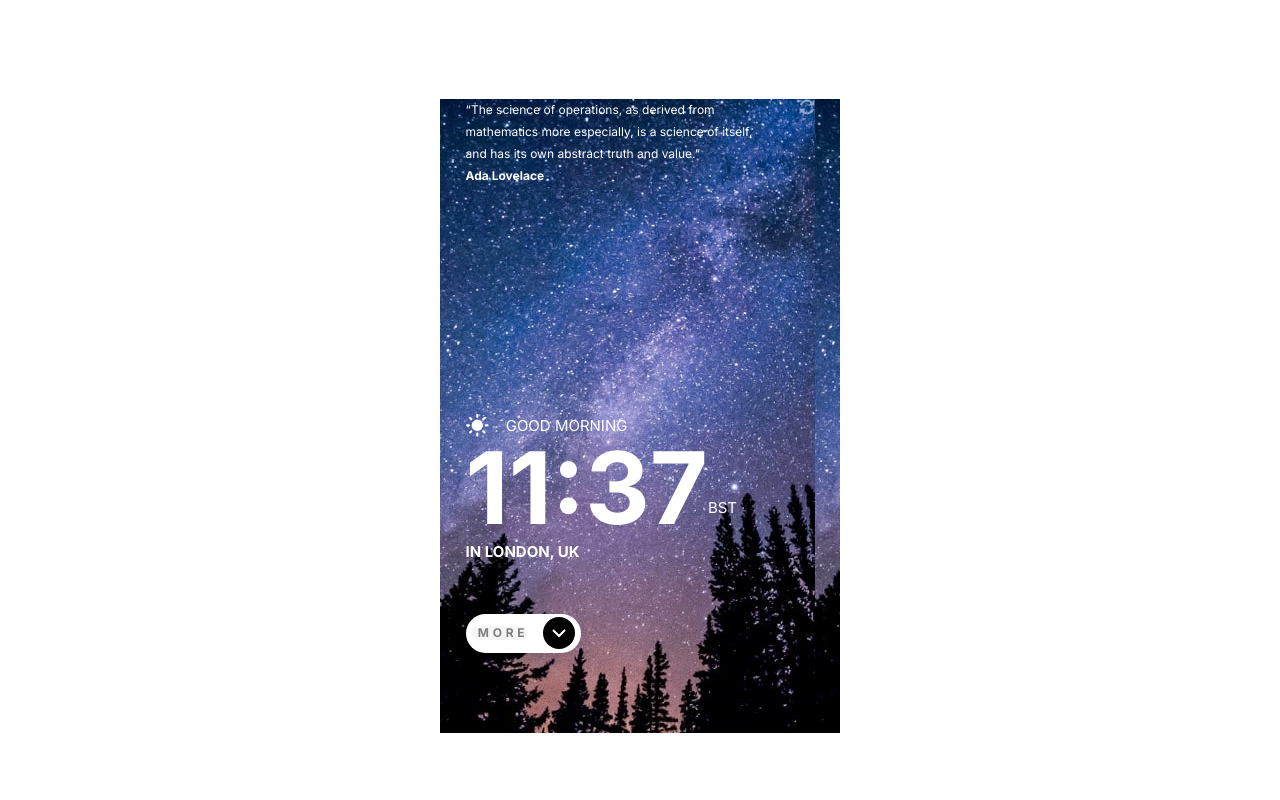
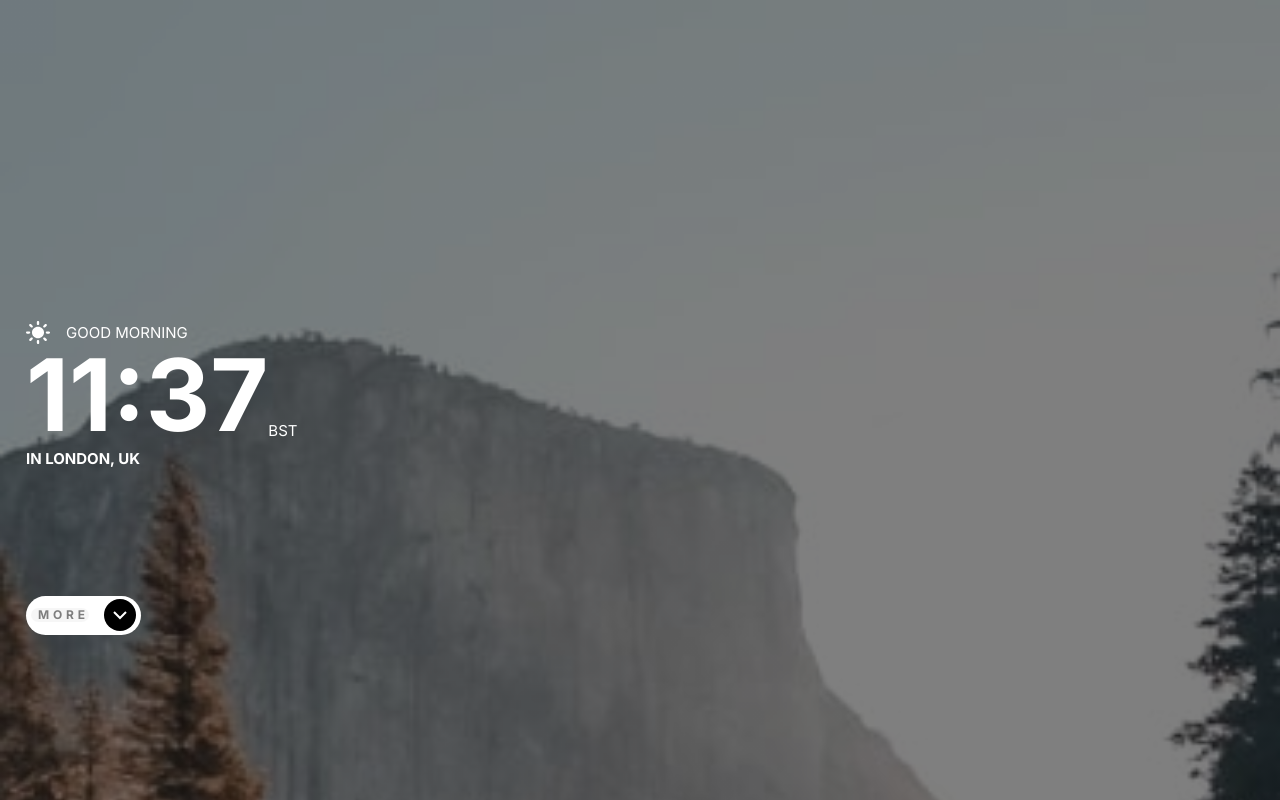
Before and after one commit to Alberto-12/the-clock-app, a React (Create React App) app: page / in a window 1280 px wide. Shown: the top 800 px of the page. Built offline with nearby package versions, Linux system fonts and the light colour scheme.

Commit message:
did some changes on the layout

```diff
--- a/src/components/Clock.css
+++ b/src/components/Clock.css
@@ -4,13 +4,6 @@
   margin: 0;
   padding: 0;
   box-sizing: border-box;
-}
-
-body {
-    height: 100vh;
-  display: flex;
-  justify-content: center;
-  align-items: center;
 }
 
 #container {
@@ -27,5 +20,12 @@ body {
 }
 
 div .dark {
-  background-image: url("../assets/mobile/bg-image-nighttime.jpg");
+  width: 100%;
+  height: 100vh;
+  display: flex;
+  flex-direction: column;
+  justify-content: space-between;
+  background-image: linear-gradient(rgba(0, 0, 0, 0.5), rgba(0, 0, 0, 0.5)), url("../assets/mobile/bg-image-nighttime.jpg");
+  background-repeat: no-repeat;
+  background-size: cover;
 }
--- a/src/components/Clock.js
+++ b/src/components/Clock.js
@@ -1,16 +1,16 @@
-import Generator from "./quote-generator/Generator";
+/*import Generator from "./quote-generator/Generator";*/
 import More from "./more-div/More";
-/*import Less from "./less-div/Less";*/
+import Less from "./less-div/Less";
 import "./Clock.css";
 
 const Clock = ({ darkTheme }) => {
 
   const containerClassName = darkTheme ? "dark": "" ;
   return (
-    <div  className={containerClassName}>
-      <Generator />
+    <div  id="container" className={containerClassName}>
+      {/*<Generator />*/}
       <More />
-      {/*<Less />*/}
+      <Less />
     </div>
   );
 };
--- a/src/components/less-div/Less.css
+++ b/src/components/less-div/Less.css
@@ -8,15 +8,14 @@
 
 #less-div {
   width: 100%;
-    height: 17em;
-    margin-bottom: 0px;
+  height: 45%;
   background: rgba(255, 255, 255, 0.75);
   backdrop-filter: blur(20.3871px);
   display: grid;
-    grid-template-columns: 3fr  1fr;
+  grid-template-columns: 3fr 1fr;
   padding-top: 48px;
   padding-left: 26px;
-    padding-right: 25px;
+  padding-right: 26px;
   padding-bottom: 48px;
   color: white;
 }
--- a/src/components/less-div/Less.js
+++ b/src/components/less-div/Less.js
@@ -2,8 +2,7 @@ import "./Less.css";
 
 const Less = () => {
     return (
-        <div>
-            <div id="less-div">
+        <div id="less-div">
           <p className="left-column">current time zone</p>
           <p className="right-column">Europe/London</p>
           <p className="left-column">day of the year</p>
@@ -13,7 +12,6 @@ const Less = () => {
           <p className="left-column">week number</p>
           <p className="right-column numbers">42</p>
 </div>
-        </div>
     )
 }
 
--- a/src/components/more-div/More.css
+++ b/src/components/more-div/More.css
@@ -7,14 +7,10 @@
 }
 
 #more-container {
-  padding-bottom: 40px;
-}
-
-#more-div {
-
+  margin-top: 25%;
   padding-left: 26px;
   padding-right: 25px;
-    padding-bottom: 40px;
+  margin-bottom: 15%;
 }
 
 #icon-greeting-div {
@@ -61,7 +57,7 @@
   font-size: 15px;
   line-height: 28px;
   color: #ffffff;
-    margin-bottom: 16px;
+
 }
 
 #location {
@@ -71,7 +67,7 @@
   font-size: 15px;
   line-height: 28px;
   color: #ffffff;
-    margin-bottom: 48px;
+  margin-bottom: 10%;
 }
 
 #more-button-div {
--- a/src/components/more-div/More.js
+++ b/src/components/more-div/More.js
@@ -4,7 +4,6 @@ import "./More.css";
 const More = () => {
   return (
     <div id="more-container">
-            <div id="more-div">
       <div id="good-morning-div">
         <div id="icon-greeting-div">
           <div id="icon"></div>
@@ -23,9 +22,7 @@ const More = () => {
         </div>
       </div>
     </div>
+  );
+};
 
-        </div>
-    )
-}
-
-export default More
+export default More;
--- a/src/components/quote-generator/Generator.css
+++ b/src/components/quote-generator/Generator.css
@@ -7,7 +7,7 @@
 }
 
 #quote-generator-container {
-  margin-top: 31.67px;
+  margin-top: 10%;
 }
 
 #quote-generator-div {
@@ -16,10 +16,10 @@
     grid-template-rows: 1fr;
     padding-left: 26px;
     padding-right: 25px;
+    max-width: 361px;
   }
 
   #quote {
-    max-width: 290px;
     font-family: "Inter";
     font-style: normal;
     font-weight: 400;
@@ -45,5 +45,4 @@
     font-size: 12px;
     line-height: 22px;
     color: #ffffff;
-    margin-bottom: 226.33px;
   }
--- a/src/components/quote-generator/Generator.js
+++ b/src/components/quote-generator/Generator.js
@@ -2,7 +2,6 @@ import "./Generator.css";
 
 const Generator = () => {
     return (
-        <div>
             <div id="quote-generator-container">
         <div id="quote-generator-div">
           <p id="quote">
@@ -14,8 +13,6 @@ const Generator = () => {
         </div>
         <p id="author">Ada Lovelace</p>
   </div>
-
-        </div>
     )
 }
 
```
Also changed, not shown: 1 other file (tests, documents, lock files or other folders). Lines whose indentation alone changed are shown as unchanged.
